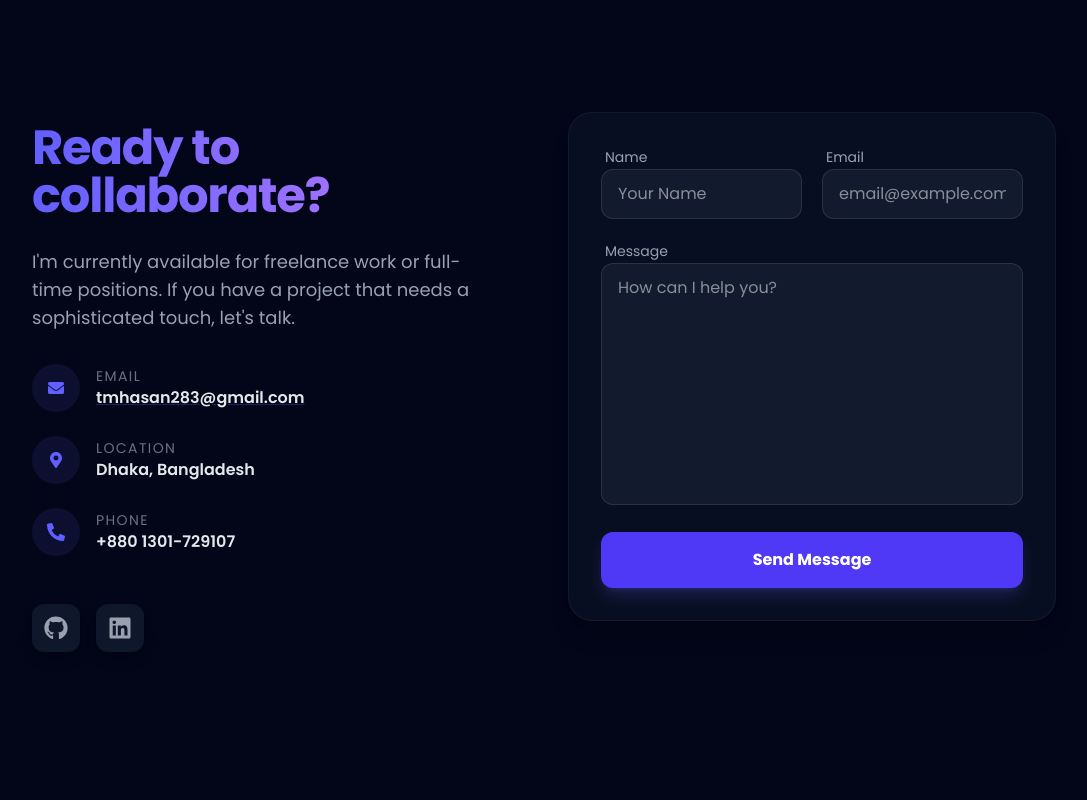
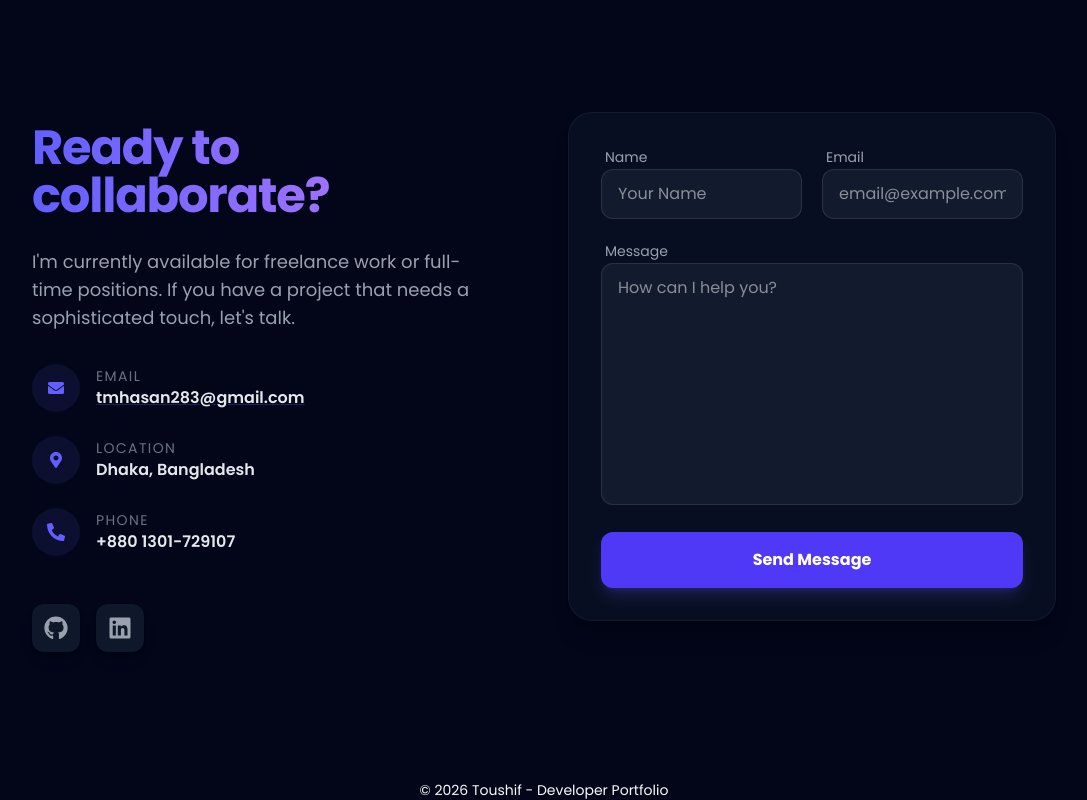
Before and after one commit to toushif468/portfolio, a Next.js app: page / in a window 1280 px wide. Shown: the part 5835-6635 px from the top of the page, without its empty margins (96-1183 px from the left). Built offline with nearby package versions, Linux system fonts and the light colour scheme.

Commit message:
feat: page.tsx (Updated), layout (updated), Fotter (ADDED)

```diff
--- a/package.json
+++ b/package.json
@@ -9,6 +9,7 @@
     "lint": "eslint"
   },
   "dependencies": {
+    "aos": "^2.3.4",
     "lodash": "^4.17.23",
     "next": "16.1.6",
     "ogl": "^1.0.11",
--- a/src/app/layout.tsx
+++ b/src/app/layout.tsx
@@ -2,6 +2,7 @@ import type { Metadata } from "next";
 import {  Poppins } from "next/font/google";
 import "./globals.css";
 import Navbar from "@/components/general/navbar/Navbar";
+import Footer from "@/components/general/Footer";
 
 const poppins = Poppins({
   subsets: ['latin'],
@@ -27,6 +28,7 @@ export default function RootLayout({
       >
         <Navbar />
         {children}
+        <Footer />
       </body>
     </html>
   );
--- a/src/app/page.tsx
+++ b/src/app/page.tsx
@@ -19,6 +19,7 @@ export default function Home() {
       <SkillSection />
       <TestimonialSection />
       <ContactSection />
+
     </>
   );
 }
--- /dev/null
+++ b/src/components/general/Footer.tsx
@@ -0,0 +1,10 @@
+
+export default function Footer() {
+    return (
+        <footer >
+            <div className="px-4 text-center text-gray-50  text-sm">
+                &copy; {new Date().getFullYear()} Toushif - Developer Portfolio
+            </div>
+        </footer>
+    )
+}
```
Also changed, not shown: 1 other file (tests, documents, lock files or other folders).
